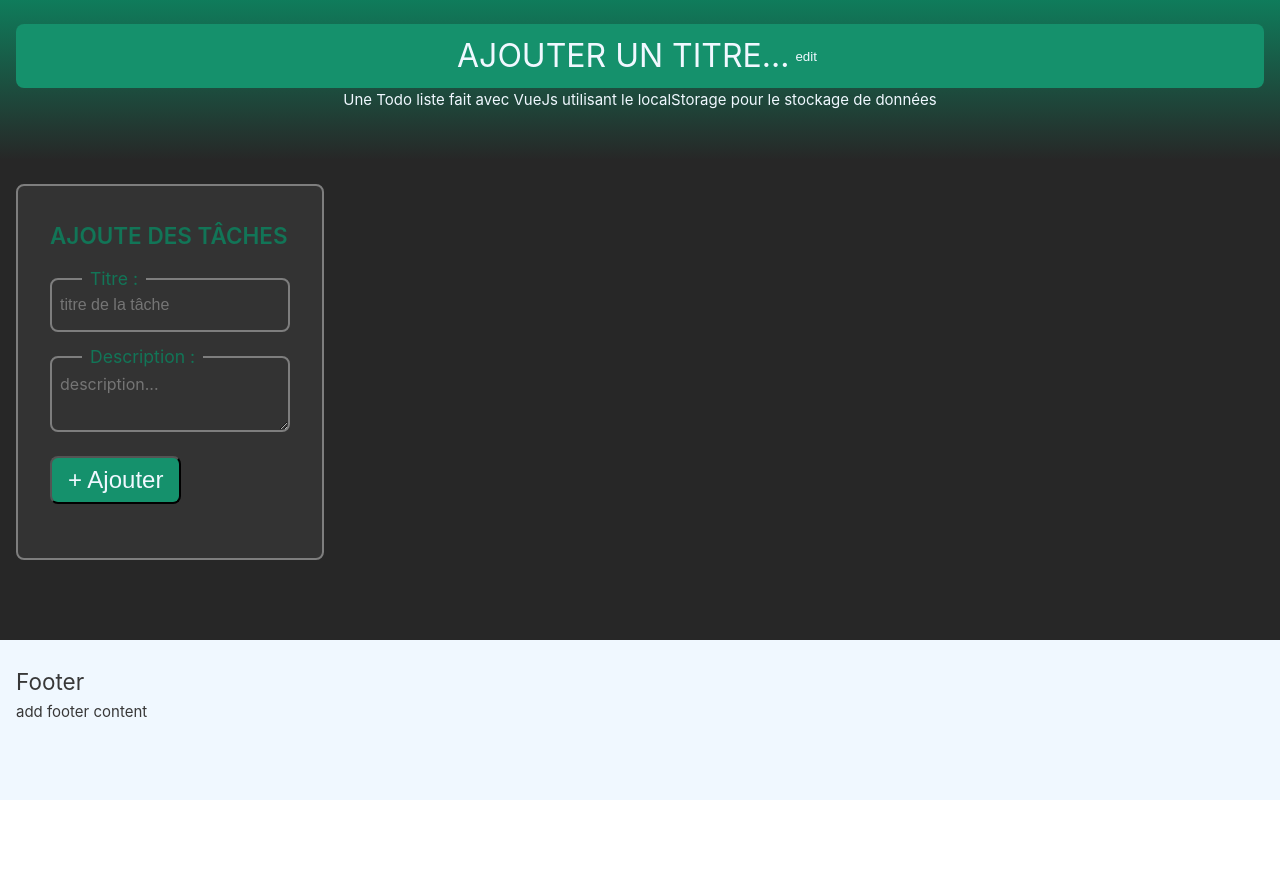
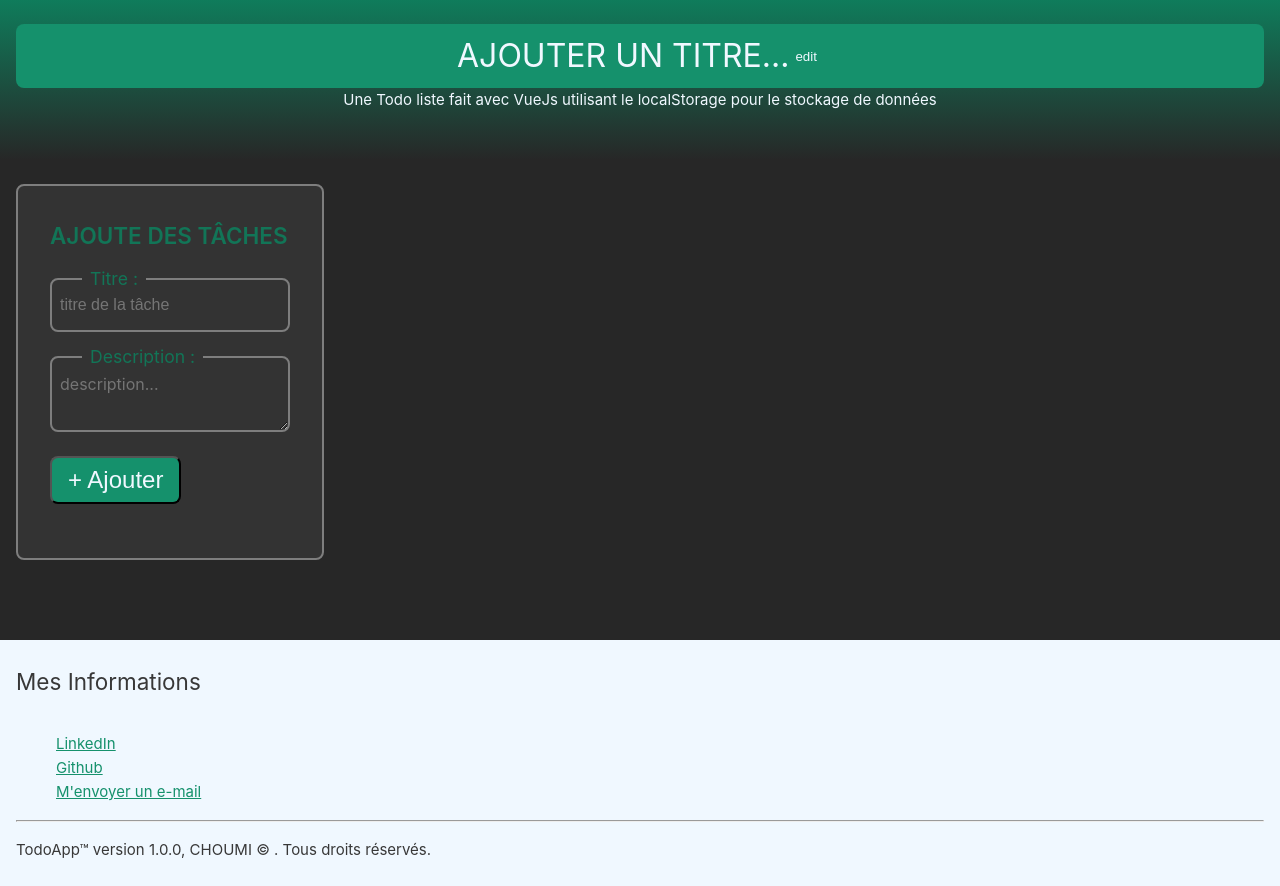
Before and after one commit to CHOUMMANIVONGDimitri/Vue-js-app, a Vue app: page / in a window 1280 px wide. Before the commit the page ends 800 px from the top, so only its background shows below. Built offline with nearby package versions, Linux system fonts and the light colour scheme; the HTML template or start-up script is replaced by a standard one.

Commit message:
✅ update footer content

```diff
--- a/src/components/FooterContainer.vue
+++ b/src/components/FooterContainer.vue
@@ -1,8 +1,42 @@
 <script setup></script>
 
 <template>
-  <h2>Footer</h2>
-  <p>add footer content</p>
+  <h2 class="footer-title">Mes Informations</h2>
+  <ul class="footer-links">
+    <li>
+      <a
+        href="https://www.linkedin.com/in/dimitri-choummanivong-507669228/"
+        target="_blank"
+        rel="noopener noreferrer"
+        >LinkedIn</a
+      >
+    </li>
+    <li>
+      <a href="https://github.com/CHOUMMANIVONGDimitri" target="_blank" rel="noopener noreferrer"
+        >Github</a
+      >
+    </li>
+    <li>
+      <a href="mailto:dimitrichoummanivong@gmail.com">M'envoyer un e-mail</a>
+    </li>
+  </ul>
+  <hr class="footer-separator" />
+  <p class="footer-rigths">TodoApp™ version 1.0.0, CHOUMI © . Tous droits réservés.</p>
 </template>
 
-<style scoped></style>
+<style scoped>
+.footer-title {
+  margin-bottom: 2rem;
+}
+
+.footer-separator {
+  margin-bottom: 1rem;
+}
+.footer-links {
+  list-style-type: none;
+  padding-bottom: 1rem;
+  & > li > a {
+    color: rgb(21, 145, 108);
+  }
+}
+</style>
```
